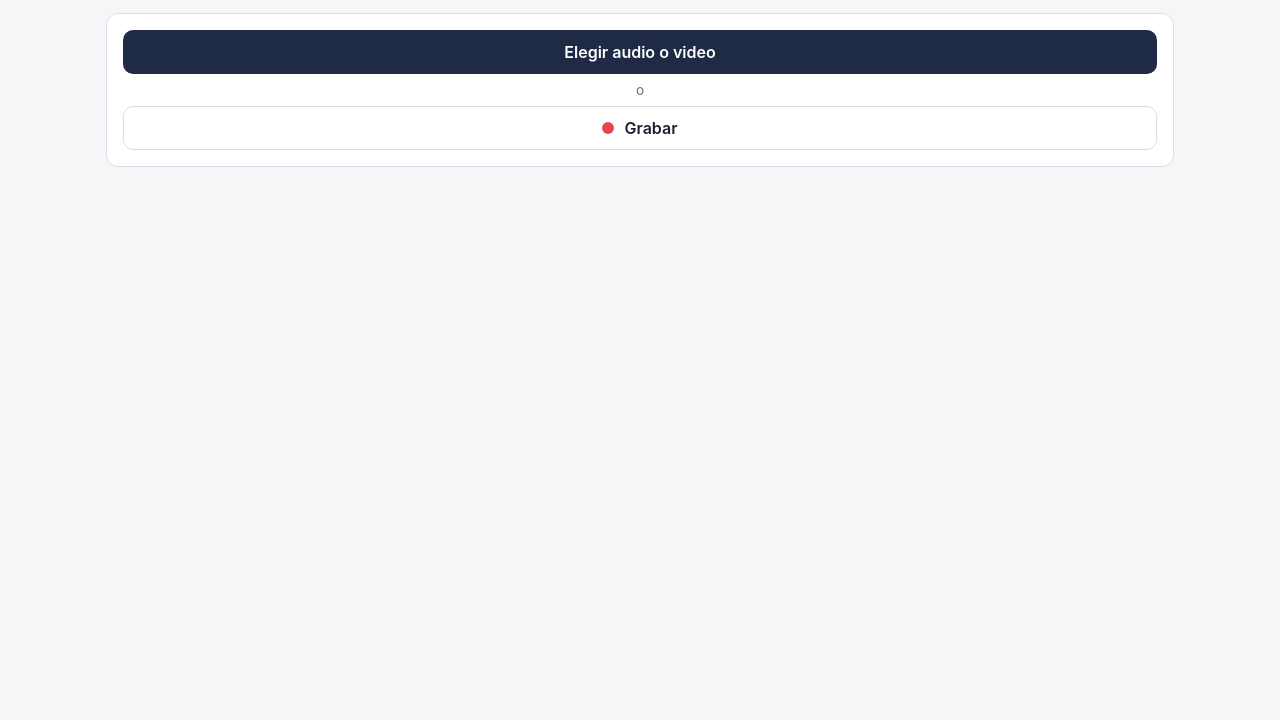
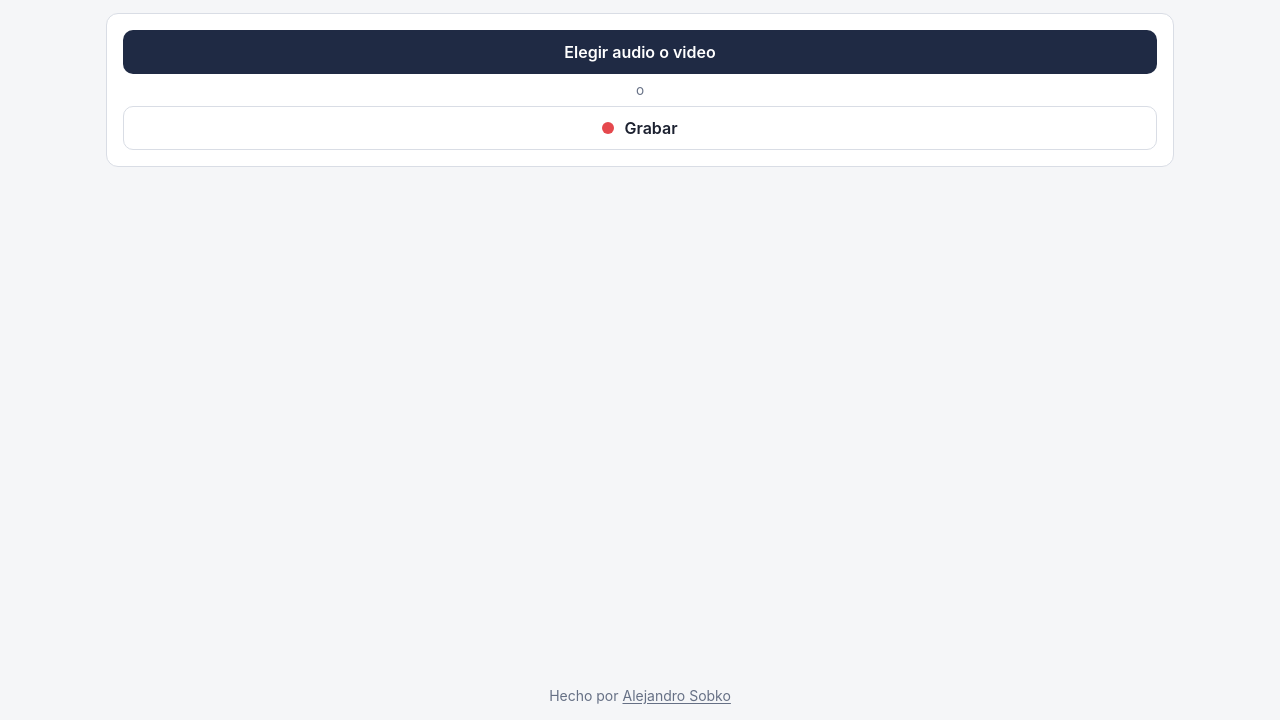
Before and after one commit to alejandrosobko/oidoabsoluto, a website built with Vite: page index.html in a window 1280 px wide. Shown: the part 80-800 px from the top of the page. Built offline with nearby package versions, Linux system fonts and the light colour scheme; what opensheetmusicdisplay would draw is missing.

Commit message:
feat: add footer with author credit and link
Co-Authored-By: Claude Opus 5.5 <noreply@anthropic.com>

```diff
--- a/index.html
+++ b/index.html
@@ -112,6 +112,10 @@
       </section>
     </main>
 
+    <footer class="app-footer">
+      Hecho por <a href="https://alejandrosobko.com/" target="_blank" rel="noopener">Alejandro Sobko</a>
+    </footer>
+
     <dialog id="install-ios" class="install-dialog" aria-labelledby="install-ios-title">
       <h2 id="install-ios-title">Instalar en el iPhone o iPad</h2>
       <ol>
--- a/src/style.css
+++ b/src/style.css
@@ -43,9 +43,16 @@ body {
   background: var(--bg);
   color: var(--text);
   -webkit-text-size-adjust: 100%;
+  /* La página ocupa al menos toda la pantalla, así el footer queda abajo de todo. */
+  display: flex;
+  flex-direction: column;
+  min-height: 100vh;
+  min-height: 100dvh;
 }
 
 .app {
+  flex: 1 0 auto;
+  width: 100%;
   max-width: 1100px;
   margin: 0 auto;
   padding: max(16px, env(safe-area-inset-top)) 16px 48px;
@@ -390,6 +397,19 @@ button:disabled,
   font-variant-numeric: tabular-nums;
 }
 
+.app-footer {
+  padding: 0 16px max(16px, env(safe-area-inset-bottom));
+  text-align: center;
+  font-size: 0.875rem;
+  color: var(--muted);
+}
+
+.app-footer a {
+  color: inherit;
+  text-decoration: underline;
+  text-underline-offset: 2px;
+}
+
 @media print {
   body {
     background: #ffffff;
@@ -401,7 +421,8 @@ button:disabled,
   }
 
   .app > :not(#result),
-  #result > :not(#score) {
+  #result > :not(#score),
+  .app-footer {
     display: none !important;
   }
 
```
